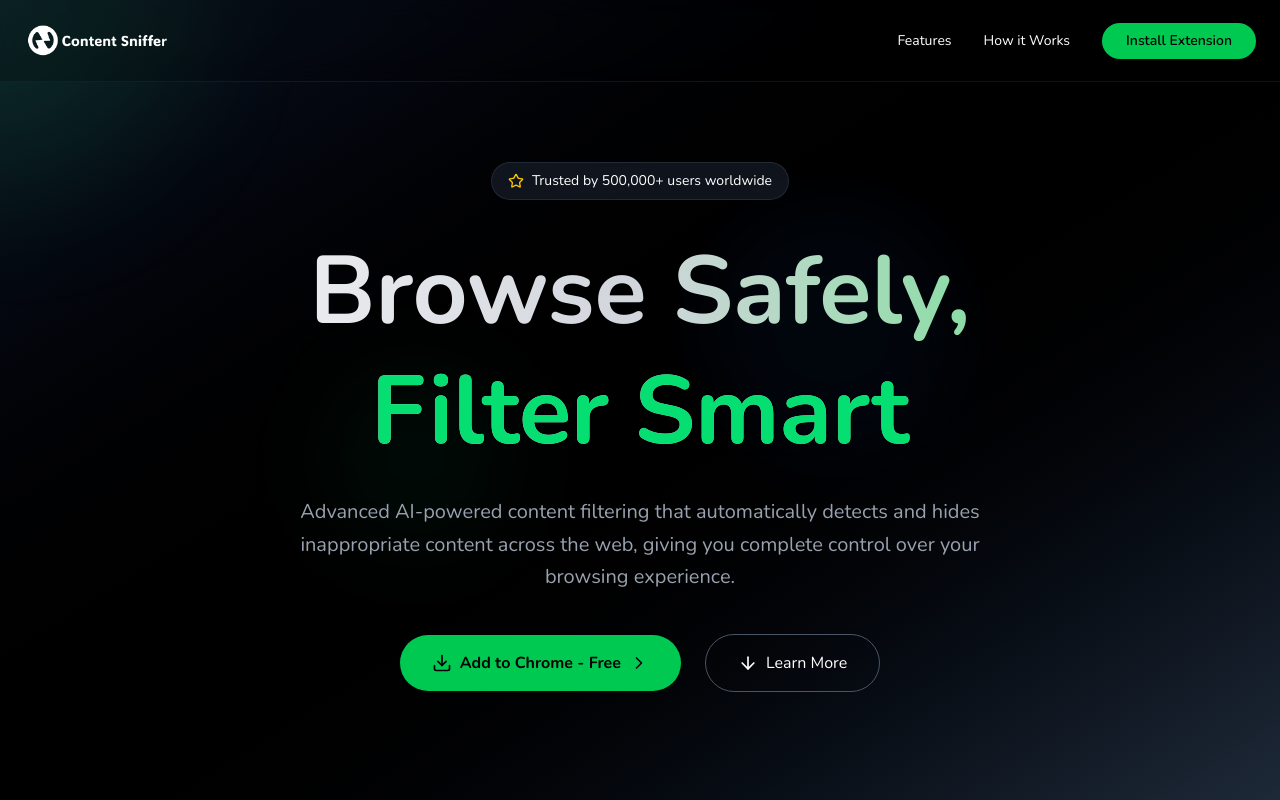
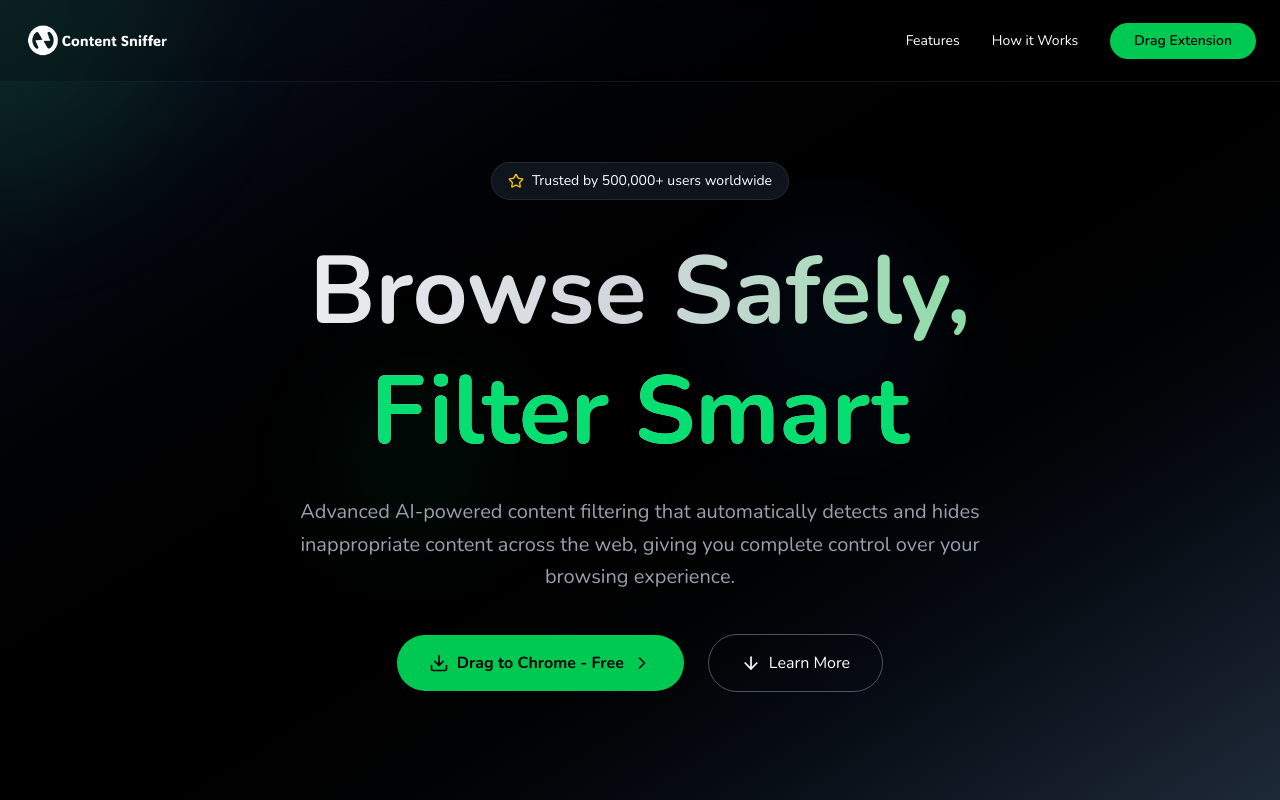
Before and after one commit to HichamDe/content-sniffer, a Next.js app: page / in a window 1280 px wide. Shown: the top 800 px of the page. Built offline with nearby package versions, Linux system fonts and the light colour scheme.

Commit message:
added the darg solution

```diff
--- a/src/app/page.js
+++ b/src/app/page.js
@@ -72,8 +72,8 @@ export default function ContentSnifferHomepage() {
           <div className="hidden md:flex items-center space-x-8 text-sm">
             <a href="#features" className="hover:text-green-400 transition-colors">Features</a>
             <a href="#how-it-works" className="hover:text-green-400 transition-colors">How it Works</a>
-            <Link download href='/extension.crx' className="cursor-pointer bg-green-500 hover:bg-green-600 text-black font-semibold px-6 py-2 rounded-full transition-all duration-300 hover:scale-105">
-              Install Extension
+            <Link download href='/file.svg' className="cursor-pointer bg-green-500 hover:bg-green-600 text-black font-semibold px-6 py-2 rounded-full transition-all duration-300 hover:scale-105">
+              Drag Extension
             </Link>
           </div>
         </div>
@@ -100,7 +100,7 @@ export default function ContentSnifferHomepage() {
             <div className="flex flex-col sm:flex-row items-center justify-center space-y-4 sm:space-y-0 sm:space-x-6">
               <Link download href='/extension.crx' className="cursor-pointer group bg-green-500 hover:bg-green-600 text-black font-bold px-8 py-4 rounded-full transition-all duration-300 hover:scale-105 flex items-center space-x-2">
                 <Download className="w-5 h-5" />
-                <span>Add to Chrome - Free</span>
+                <span>Drag to Chrome - Free</span>
                 <ChevronRight className="w-5 h-5 group-hover:translate-x-1 transition-transform" />
               </Link>
 
```
